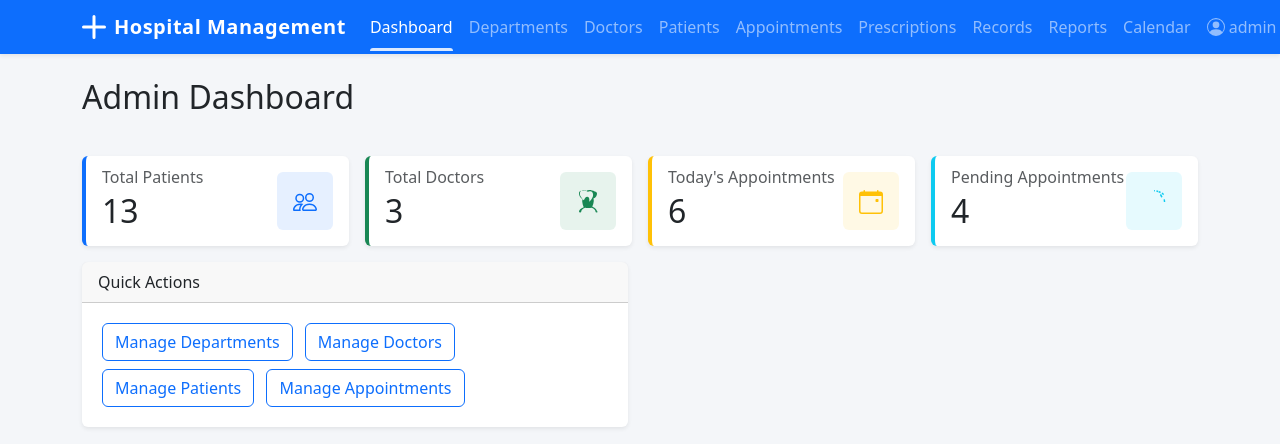
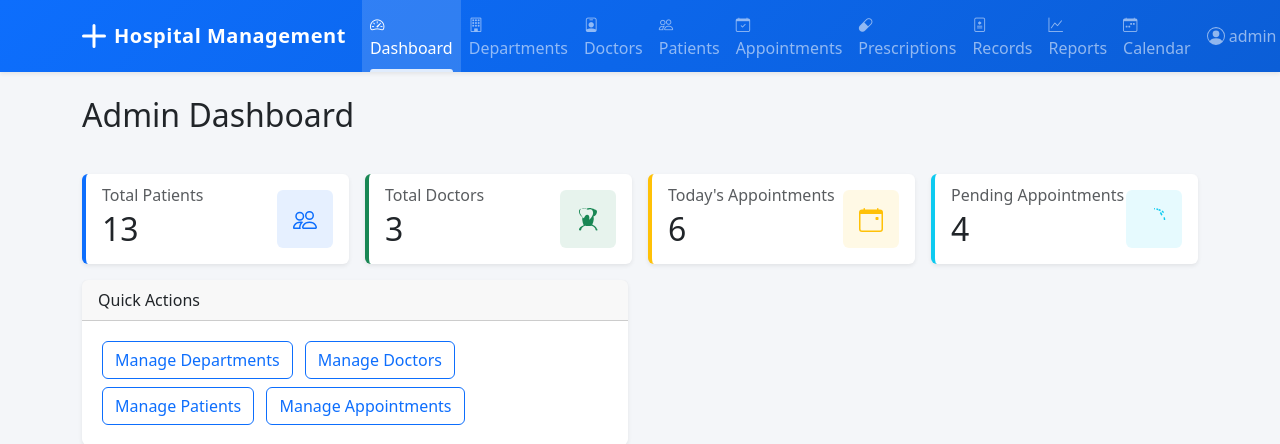
Before and after one commit to arqam66/digitech_final_test, a Django app: page /dashboard/admin/ in a window 1280 px wide. Shown: the top 444 px of the page. Run offline with Django 5.2, Linux system fonts and the light colour scheme; a user stored in the database is signed in; data comes from the database, SQL or seed files in the repository; both versions use the stored data as it was after the commit.

Commit message:
Navbar: gradient, Bootstrap Icons, hover effects; add model ordering

```diff
--- a/departments/models.py
+++ b/departments/models.py
@@ -9,5 +9,8 @@ class Department(models.Model):
         null=True, blank=True, related_name='headed_departments'
     )
 
+    class Meta:
+        ordering = ['name']
+
     def __str__(self):
         return self.name
--- a/doctors/models.py
+++ b/doctors/models.py
@@ -20,5 +20,8 @@ class Doctor(models.Model):
     available_time_end = models.TimeField(null=True, blank=True)
     is_active = models.BooleanField(default=True)
 
+    class Meta:
+        ordering = ['id']
+
     def __str__(self):
         return f"Dr. {self.user.get_full_name() or self.user.username}"
--- a/patients/models.py
+++ b/patients/models.py
@@ -29,5 +29,8 @@ class Patient(models.Model):
     emergency_contact_phone = models.CharField(max_length=15, blank=True)
     registered_date = models.DateTimeField(auto_now_add=True)
 
+    class Meta:
+        ordering = ['first_name', 'last_name']
+
     def __str__(self):
         return f"{self.first_name} {self.last_name}"
--- a/templates/base.html
+++ b/templates/base.html
@@ -5,23 +5,26 @@
     <meta name="viewport" content="width=device-width, initial-scale=1.0">
     <title>{% block title %}Hospital Management System{% endblock %}</title>
     <link href="https://cdn.jsdelivr.net/npm/bootstrap@5.3.0/dist/css/bootstrap.min.css" rel="stylesheet">
+    <link rel="stylesheet" href="https://cdn.jsdelivr.net/npm/bootstrap-icons@1.11.3/font/bootstrap-icons.min.css">
     <style>
         body { background-color: #f4f6f9; }
-        .navbar { padding-top: 0; padding-bottom: 0; }
+        .navbar { padding-top: 0; padding-bottom: 0; background: linear-gradient(135deg, #0d6efd 0%, #0b5ed7 100%); }
         .navbar-brand { font-weight: 700; letter-spacing: 0.5px; padding-top: 0.75rem; padding-bottom: 0.75rem; }
-        .navbar .nav-link { padding-top: 0.75rem; padding-bottom: 0.75rem; position: relative; }
+        .navbar .nav-link { padding-top: 0.75rem; padding-bottom: 0.75rem; position: relative; transition: background-color 0.15s; }
+        .navbar .nav-link:hover { background-color: rgba(255,255,255,0.1); }
+        .navbar .nav-link.active { background-color: rgba(255,255,255,0.15); }
         .navbar .nav-link.active::after { content: ''; position: absolute; bottom: 0; left: 0.5rem; right: 0.5rem; height: 3px; background: rgba(255,255,255,0.85); border-radius: 3px 3px 0 0; }
         .card { border: none; box-shadow: 0 0.125rem 0.25rem rgba(0,0,0,0.075); transition: box-shadow 0.2s; }
         .card:hover { box-shadow: 0 0.5rem 1rem rgba(0,0,0,0.1); }
         .table th { background-color: #f8f9fa; border-bottom-width: 2px; }
         .footer { font-size: 0.85rem; color: #6c757d; border-top: 1px solid #dee2e6; padding: 1rem 0; margin-top: 2rem; }
-        .nav-icons { margin-right: 0.35rem; }
         .dropdown-menu { border: none; box-shadow: 0 0.5rem 1rem rgba(0,0,0,0.15); }
         .stat-card { border-left: 4px solid; }
         .stat-card.primary { border-left-color: #0d6efd; }
         .stat-card.success { border-left-color: #198754; }
         .stat-card.warning { border-left-color: #ffc107; }
         .stat-card.info { border-left-color: #0dcaf0; }
+        .nav-icon { margin-right: 0.3rem; font-size: 0.9rem; }
     </style>
 </head>
 <body>
@@ -40,28 +43,28 @@
                 {% if user.is_authenticated %}
                 <ul class="navbar-nav me-auto">
                     {% if user.role == 'Admin' %}
-                    <li class="nav-item"><a class="nav-link{% if request.resolver_match.url_name == 'admin_dashboard' %} active{% endif %}" href="{% url 'admin_dashboard' %}">Dashboard</a></li>
-                    <li class="nav-item"><a class="nav-link{% if request.resolver_match.url_name == 'department_list' %} active{% endif %}" href="{% url 'department_list' %}">Departments</a></li>
-                    <li class="nav-item"><a class="nav-link{% if 'doctor' in request.resolver_match.url_name %} active{% endif %}" href="{% url 'doctor_list' %}">Doctors</a></li>
-                    <li class="nav-item"><a class="nav-link{% if 'patient' in request.resolver_match.url_name %} active{% endif %}" href="{% url 'patient_list' %}">Patients</a></li>
-                    <li class="nav-item"><a class="nav-link{% if 'appointment' in request.resolver_match.url_name %} active{% endif %}" href="{% url 'appointment_list' %}">Appointments</a></li>
-                    <li class="nav-item"><a class="nav-link{% if 'prescription' in request.resolver_match.url_name %} active{% endif %}" href="{% url 'prescription_list' %}">Prescriptions</a></li>
-                    <li class="nav-item"><a class="nav-link{% if 'record' in request.resolver_match.url_name %} active{% endif %}" href="{% url 'medical_record_list' %}">Records</a></li>
-                    <li class="nav-item"><a class="nav-link{% if 'report' in request.resolver_match.url_name %} active{% endif %}" href="{% url 'patient_report' %}">Reports</a></li>
-                    <li class="nav-item"><a class="nav-link{% if 'calendar' in request.resolver_match.url_name %} active{% endif %}" href="{% url 'doctor_calendar' %}">Calendar</a></li>
+                    <li class="nav-item"><a class="nav-link{% if request.resolver_match.url_name == 'admin_dashboard' %} active{% endif %}" href="{% url 'admin_dashboard' %}"><i class="bi bi-speedometer2 nav-icon"></i>Dashboard</a></li>
+                    <li class="nav-item"><a class="nav-link{% if request.resolver_match.url_name == 'department_list' %} active{% endif %}" href="{% url 'department_list' %}"><i class="bi bi-building nav-icon"></i>Departments</a></li>
+                    <li class="nav-item"><a class="nav-link{% if 'doctor' in request.resolver_match.url_name %} active{% endif %}" href="{% url 'doctor_list' %}"><i class="bi bi-person-badge nav-icon"></i>Doctors</a></li>
+                    <li class="nav-item"><a class="nav-link{% if 'patient' in request.resolver_match.url_name %} active{% endif %}" href="{% url 'patient_list' %}"><i class="bi bi-people nav-icon"></i>Patients</a></li>
+                    <li class="nav-item"><a class="nav-link{% if 'appointment' in request.resolver_match.url_name %} active{% endif %}" href="{% url 'appointment_list' %}"><i class="bi bi-calendar-check nav-icon"></i>Appointments</a></li>
+                    <li class="nav-item"><a class="nav-link{% if 'prescription' in request.resolver_match.url_name %} active{% endif %}" href="{% url 'prescription_list' %}"><i class="bi bi-capsule nav-icon"></i>Prescriptions</a></li>
+                    <li class="nav-item"><a class="nav-link{% if 'record' in request.resolver_match.url_name %} active{% endif %}" href="{% url 'medical_record_list' %}"><i class="bi bi-file-medical nav-icon"></i>Records</a></li>
+                    <li class="nav-item"><a class="nav-link{% if 'report' in request.resolver_match.url_name %} active{% endif %}" href="{% url 'patient_report' %}"><i class="bi bi-graph-up nav-icon"></i>Reports</a></li>
+                    <li class="nav-item"><a class="nav-link{% if 'calendar' in request.resolver_match.url_name %} active{% endif %}" href="{% url 'doctor_calendar' %}"><i class="bi bi-calendar-week nav-icon"></i>Calendar</a></li>
                     {% elif user.role == 'Doctor' %}
-                    <li class="nav-item"><a class="nav-link{% if request.resolver_match.url_name == 'doctor_dashboard' %} active{% endif %}" href="{% url 'doctor_dashboard' %}">Dashboard</a></li>
-                    <li class="nav-item"><a class="nav-link{% if request.resolver_match.url_name == 'doctor_appointments' %} active{% endif %}" href="{% url 'doctor_appointments' %}">My Appointments</a></li>
-                    <li class="nav-item"><a class="nav-link{% if 'patient' in request.resolver_match.url_name %} active{% endif %}" href="{% url 'patient_list' %}">Patients</a></li>
-                    <li class="nav-item"><a class="nav-link{% if request.resolver_match.url_name == 'doctor_prescriptions' %} active{% endif %}" href="{% url 'doctor_prescriptions' %}">Scripts</a></li>
-                    <li class="nav-item"><a class="nav-link{% if request.resolver_match.url_name == 'doctor_medical_records' %} active{% endif %}" href="{% url 'doctor_medical_records' %}">Records</a></li>
-                    <li class="nav-item"><a class="nav-link{% if 'calendar' in request.resolver_match.url_name %} active{% endif %}" href="{% url 'doctor_calendar' %}">Calendar</a></li>
+                    <li class="nav-item"><a class="nav-link{% if request.resolver_match.url_name == 'doctor_dashboard' %} active{% endif %}" href="{% url 'doctor_dashboard' %}"><i class="bi bi-speedometer2 nav-icon"></i>Dashboard</a></li>
+                    <li class="nav-item"><a class="nav-link{% if request.resolver_match.url_name == 'doctor_appointments' %} active{% endif %}" href="{% url 'doctor_appointments' %}"><i class="bi bi-calendar-check nav-icon"></i>My Appointments</a></li>
+                    <li class="nav-item"><a class="nav-link{% if 'patient' in request.resolver_match.url_name %} active{% endif %}" href="{% url 'patient_list' %}"><i class="bi bi-people nav-icon"></i>Patients</a></li>
+                    <li class="nav-item"><a class="nav-link{% if request.resolver_match.url_name == 'doctor_prescriptions' %} active{% endif %}" href="{% url 'doctor_prescriptions' %}"><i class="bi bi-capsule nav-icon"></i>Scripts</a></li>
+                    <li class="nav-item"><a class="nav-link{% if request.resolver_match.url_name == 'doctor_medical_records' %} active{% endif %}" href="{% url 'doctor_medical_records' %}"><i class="bi bi-file-medical nav-icon"></i>Records</a></li>
+                    <li class="nav-item"><a class="nav-link{% if 'calendar' in request.resolver_match.url_name %} active{% endif %}" href="{% url 'doctor_calendar' %}"><i class="bi bi-calendar-week nav-icon"></i>Calendar</a></li>
                     {% elif user.role == 'Receptionist' %}
-                    <li class="nav-item"><a class="nav-link{% if request.resolver_match.url_name == 'receptionist_dashboard' %} active{% endif %}" href="{% url 'receptionist_dashboard' %}">Dashboard</a></li>
-                    <li class="nav-item"><a class="nav-link{% if 'patient' in request.resolver_match.url_name %} active{% endif %}" href="{% url 'patient_list' %}">Patients</a></li>
-                    <li class="nav-item"><a class="nav-link{% if 'appointment' in request.resolver_match.url_name %} active{% endif %}" href="{% url 'appointment_list' %}">Appointments</a></li>
-                    <li class="nav-item"><a class="nav-link{% if 'doctor' in request.resolver_match.url_name %} active{% endif %}" href="{% url 'doctor_list' %}">Doctors</a></li>
-                    <li class="nav-item"><a class="nav-link{% if 'calendar' in request.resolver_match.url_name %} active{% endif %}" href="{% url 'doctor_calendar' %}">Calendar</a></li>
+                    <li class="nav-item"><a class="nav-link{% if request.resolver_match.url_name == 'receptionist_dashboard' %} active{% endif %}" href="{% url 'receptionist_dashboard' %}"><i class="bi bi-speedometer2 nav-icon"></i>Dashboard</a></li>
+                    <li class="nav-item"><a class="nav-link{% if 'patient' in request.resolver_match.url_name %} active{% endif %}" href="{% url 'patient_list' %}"><i class="bi bi-people nav-icon"></i>Patients</a></li>
+                    <li class="nav-item"><a class="nav-link{% if 'appointment' in request.resolver_match.url_name %} active{% endif %}" href="{% url 'appointment_list' %}"><i class="bi bi-calendar-check nav-icon"></i>Appointments</a></li>
+                    <li class="nav-item"><a class="nav-link{% if 'doctor' in request.resolver_match.url_name %} active{% endif %}" href="{% url 'doctor_list' %}"><i class="bi bi-person-badge nav-icon"></i>Doctors</a></li>
+                    <li class="nav-item"><a class="nav-link{% if 'calendar' in request.resolver_match.url_name %} active{% endif %}" href="{% url 'doctor_calendar' %}"><i class="bi bi-calendar-week nav-icon"></i>Calendar</a></li>
                     {% endif %}
                 </ul>
                 <ul class="navbar-nav">
```
Also changed, not shown: db.sqlite3.
